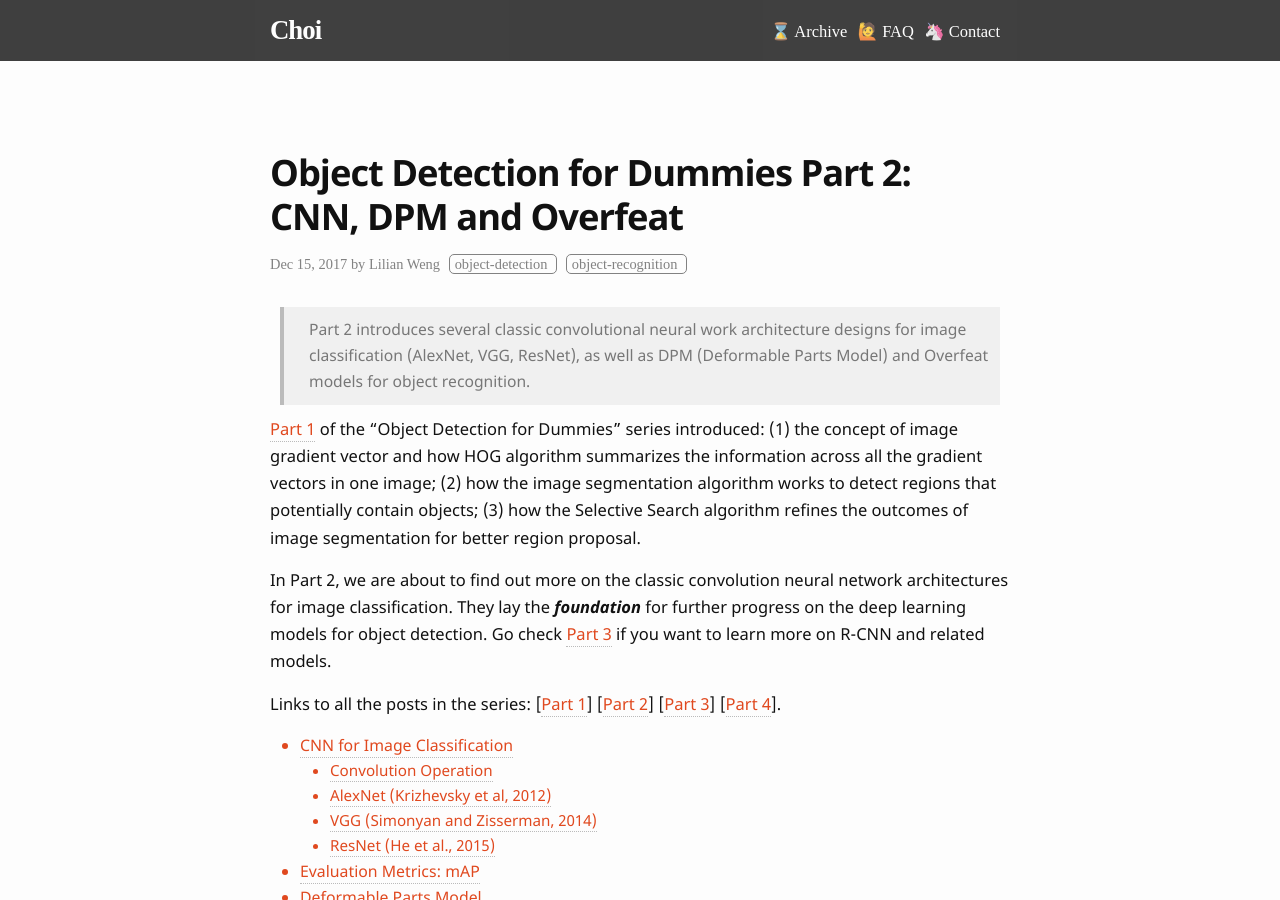
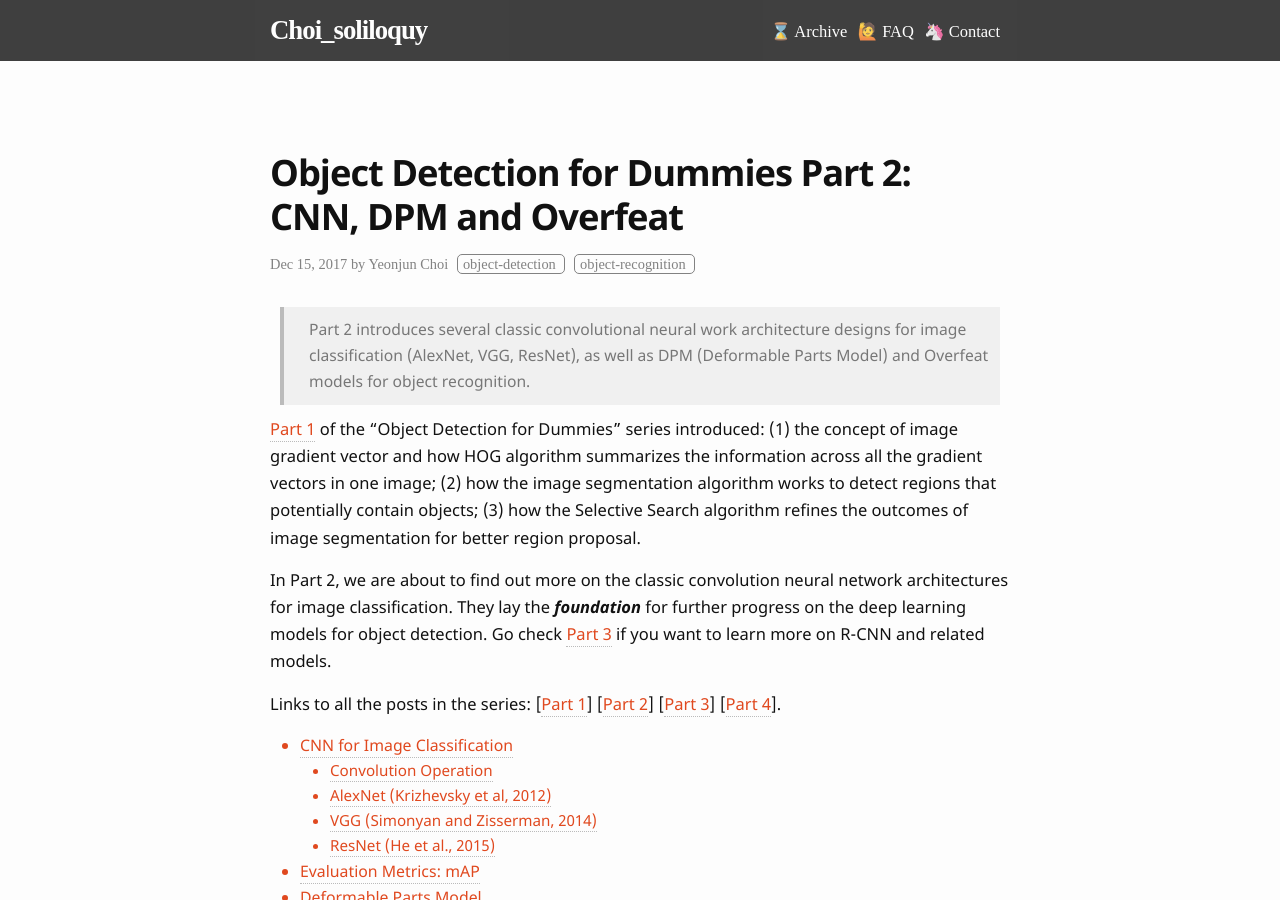
Before and after one commit to choipostech/choipostech.github.io, a Jekyll site: the page built from _posts/2017-12-15-object-recognition-for-dummies-part-2.md, in a window 1280 px wide and 900 px high. Built offline with Jekyll 4.4.1, drawn with Linux system fonts in a browser that asks for light colours; some web fonts are replaced; formulas are drawn with MathJax 3; comment, search, counter and statistics services are not loaded.

Commit message:
Update _config.yml

```diff
--- a/_config.yml
+++ b/_config.yml
@@ -1,7 +1,7 @@
-title: Choi
-name: "Lilian's Tech Blog"
-author: Lilian Weng
-twitter_username: lilianweng
+title: Choi_soliloquy
+name: "Yeonjun's Study Blog"
+author: Yeonjun Choi
+instagram_username: choi_soliloquy
 baseurl: ""
 description: Document my learning notes.
 profile_url: "http://choipostech.github.io"
```
